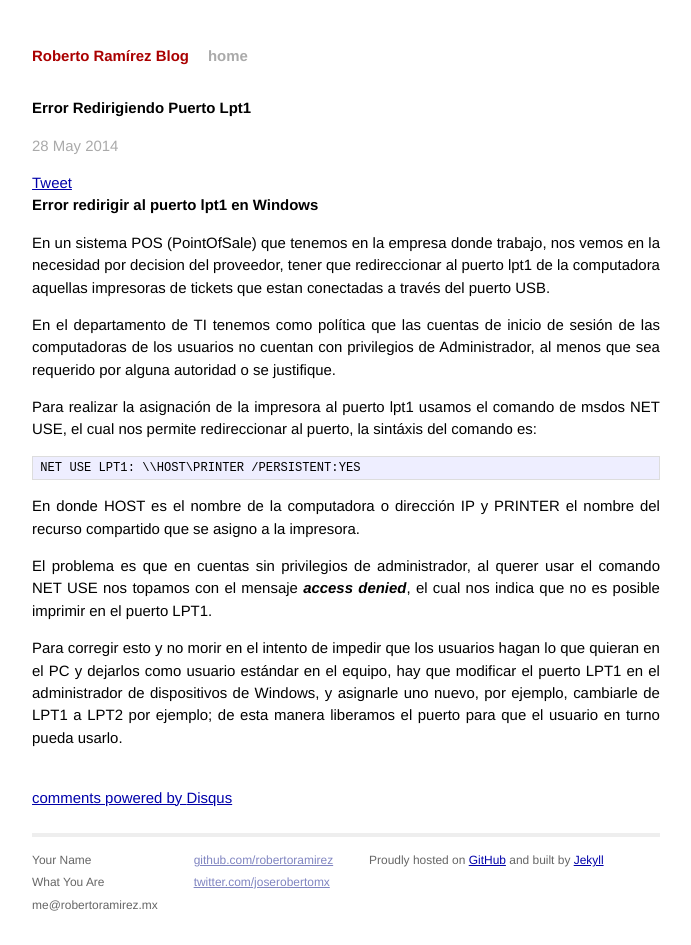
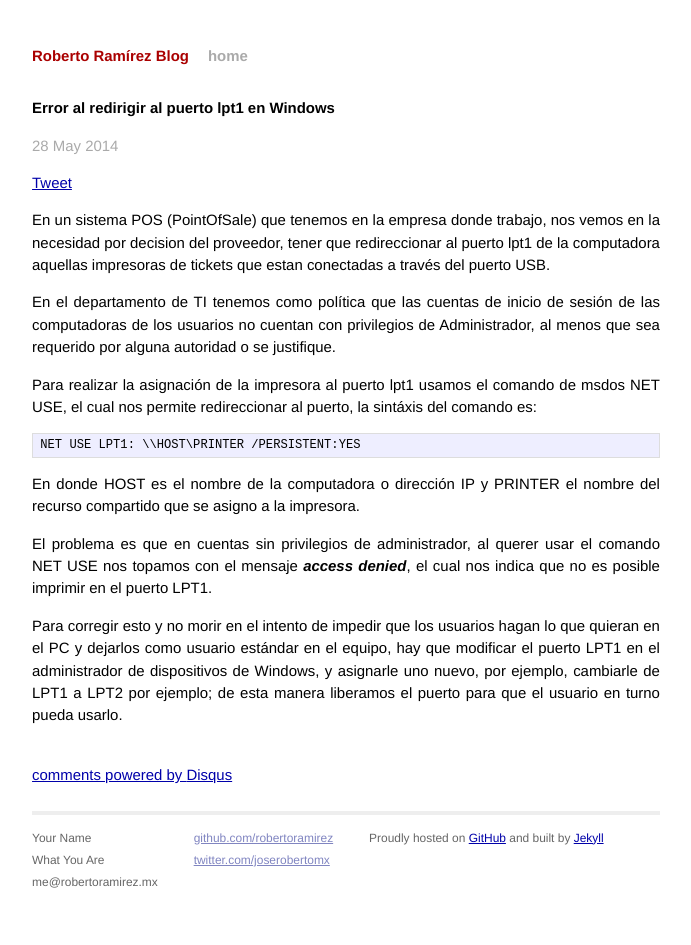
Before and after one commit to robertoramirez/robertoramirez.github.io, a Jekyll site: the page built from _posts/2014-05-28-error-redirigiendo-puerto-lpt1.md, in a window 1280 px wide. Shown: the whole page, without its empty margins (294-985 px from the left). Built offline with Jekyll 4.4.1, drawn with Linux system fonts in a browser that asks for light colours; Markdown is read by kramdown in place of the engine named in the settings; comment, search, counter and statistics services are not loaded.

Commit message:
Update 2014-05-28-error-redirigiendo-puerto-lpt1.md

```diff
--- a/_posts/2014-05-28-error-redirigiendo-puerto-lpt1.md
+++ b/_posts/2014-05-28-error-redirigiendo-puerto-lpt1.md
@@ -1,9 +1,8 @@
 ---
 published: true
 layout: post
+title: Error al redirigir al puerto lpt1 en Windows
 ---
-
-## Error redirigir al puerto lpt1 en Windows
 
 En un sistema POS (PointOfSale) que tenemos en la empresa donde trabajo, nos vemos en la necesidad por decision del proveedor, tener que redireccionar al puerto lpt1 de la computadora aquellas impresoras de tickets que estan conectadas a través del puerto USB.
 
```
